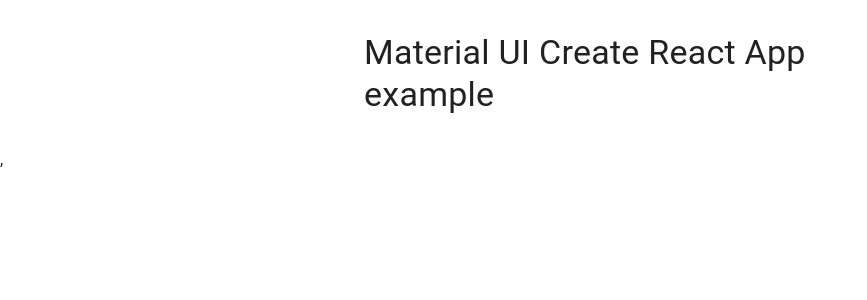
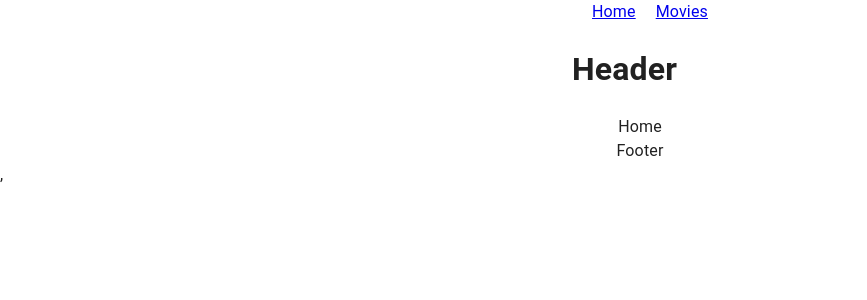
Before and after one commit to svanidzee/movies_fullstack, a React (Create React App) app in the folder frontend/: page / in a window 1280 px wide. Shown: the top 300 px of the page, without its empty margins (0-867 px from the left). Built offline with nearby package versions, Linux system fonts and the light colour scheme.

Commit message:
add routes, create main layout with outlet, create navigation from header

```diff
--- a/frontend/package.json
+++ b/frontend/package.json
@@ -11,6 +11,7 @@
     "@testing-library/user-event": "^13.5.0",
     "react": "^18.2.0",
     "react-dom": "^18.2.0",
+    "react-router-dom": "^6.9.0",
     "react-scripts": "5.0.1",
     "web-vitals": "^2.1.4"
   },
--- a/frontend/src/App.js
+++ b/frontend/src/App.js
@@ -1,14 +1,15 @@
 import React from 'react';
-import { Box, Typography, Container } from '@mui/material';
+import { Routes, Route } from 'react-router-dom';
+
+import Home from './pages/Home';
+import MainLayout from './components/layout/MainLayout';
 
 export default function App() {
   return (
-    <Container maxWidth="sm">
-      <Box sx={{ my: 4 }}>
-        <Typography variant="h4" component="h1" gutterBottom>
-          Material UI Create React App example
-        </Typography>
-      </Box>
-    </Container>
+    <Routes>
+      <Route path="/" element={<MainLayout />}>
+        <Route path="" element={<Home />} />
+      </Route>
+    </Routes>
   );
 }
--- /dev/null
+++ b/frontend/src/components/Footer.jsx
@@ -0,0 +1,5 @@
+import React from 'react';
+
+export default function Footer() {
+  return <div>Footer</div>;
+}
--- /dev/null
+++ b/frontend/src/components/Header.jsx
@@ -0,0 +1,12 @@
+import React from 'react';
+
+import Nav from './Nav';
+
+export default function Header() {
+  return (
+    <div>
+      <Nav />
+      <h1>Header</h1>
+    </div>
+  );
+}
--- /dev/null
+++ b/frontend/src/components/Nav.jsx
@@ -0,0 +1,19 @@
+import React from 'react';
+import { Link } from 'react-router-dom';
+
+export default function Nav() {
+  return (
+    <div
+      style={{
+        display: 'flex',
+        justifyContent: 'center',
+        marginLeft: '20px',
+      }}
+    >
+      <Link to="/" style={{ marginRight: '20px' }}>
+        Home
+      </Link>
+      <Link to="/about">Movies</Link>
+    </div>
+  );
+}
--- /dev/null
+++ b/frontend/src/components/layout/MainLayout.jsx
@@ -0,0 +1,24 @@
+import React from 'react';
+import { Outlet } from 'react-router-dom';
+
+import Header from '../Header';
+import Footer from '../Footer';
+
+export default function MainLayout() {
+  return (
+    <div
+      className="wrapper"
+      style={{
+        display: 'flex',
+        flexDirection: 'column',
+        alignItems: 'center',
+      }}
+    >
+      <Header />
+      <div className="content">
+        <Outlet />
+      </div>
+      <Footer />
+    </div>
+  );
+}
--- a/frontend/src/index.js
+++ b/frontend/src/index.js
@@ -2,6 +2,7 @@
 import ReactDOM from 'react-dom/client';
 import CssBaseline from '@mui/material/CssBaseline';
 import { ThemeProvider } from '@mui/material/styles';
+import { BrowserRouter } from 'react-router-dom';
 
 import App from './App';
 import theme from './utils/theme';
@@ -9,10 +10,12 @@
 const root = ReactDOM.createRoot(document.getElementById('root'));
 root.render(
   <React.StrictMode>
-    <ThemeProvider theme={theme}>
-      <CssBaseline />
-      <App />
-    </ThemeProvider>
+    <BrowserRouter>
+      <ThemeProvider theme={theme}>
+        <CssBaseline />
+        <App />
+      </ThemeProvider>
+    </BrowserRouter>
     ,
   </React.StrictMode>,
 );
--- /dev/null
+++ b/frontend/src/pages/Home.jsx
@@ -0,0 +1,5 @@
+import React from 'react';
+
+export default function Home() {
+  return <div>Home</div>;
+}
```
Also changed, not shown: 1 other file (tests, documents, lock files or other folders).
